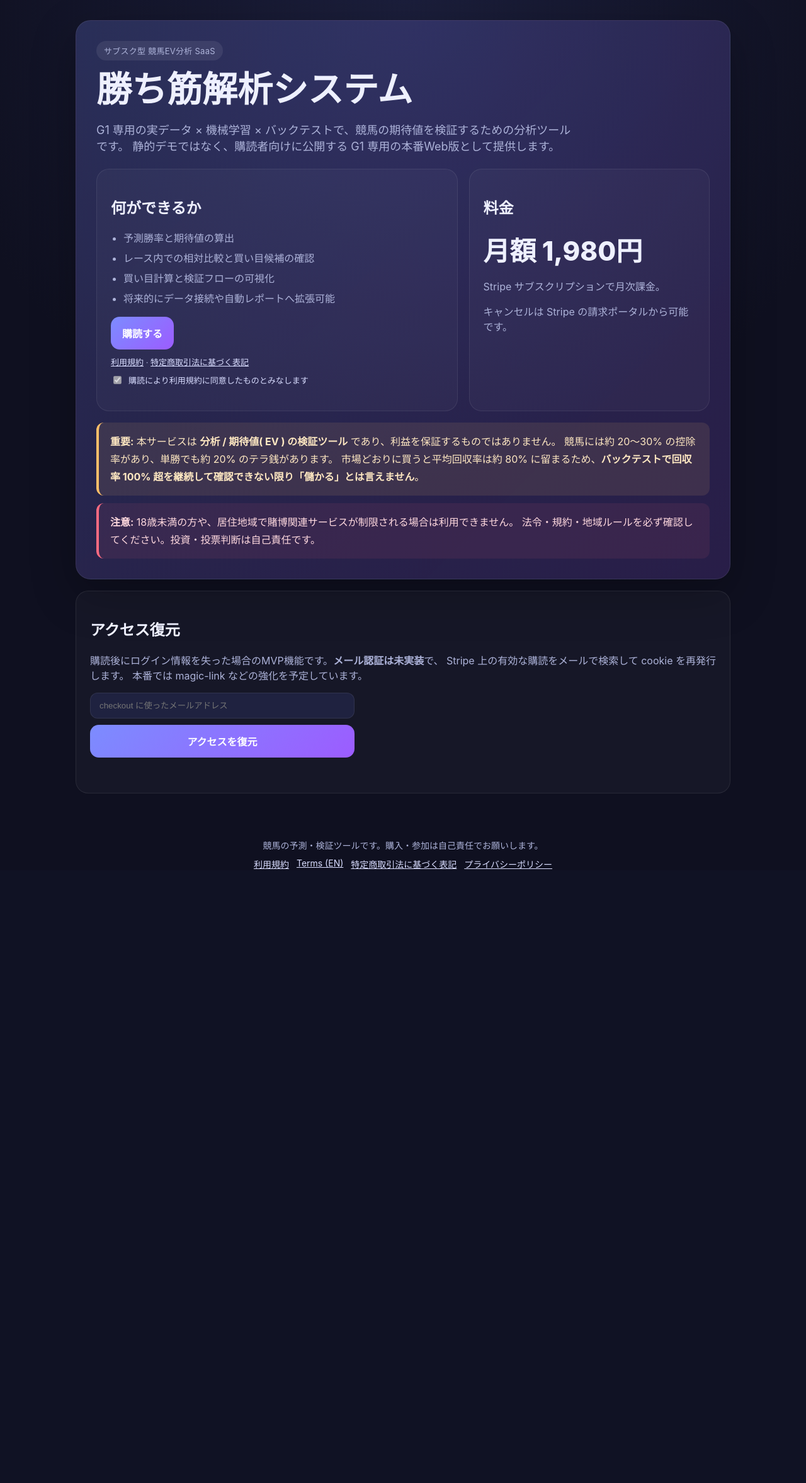
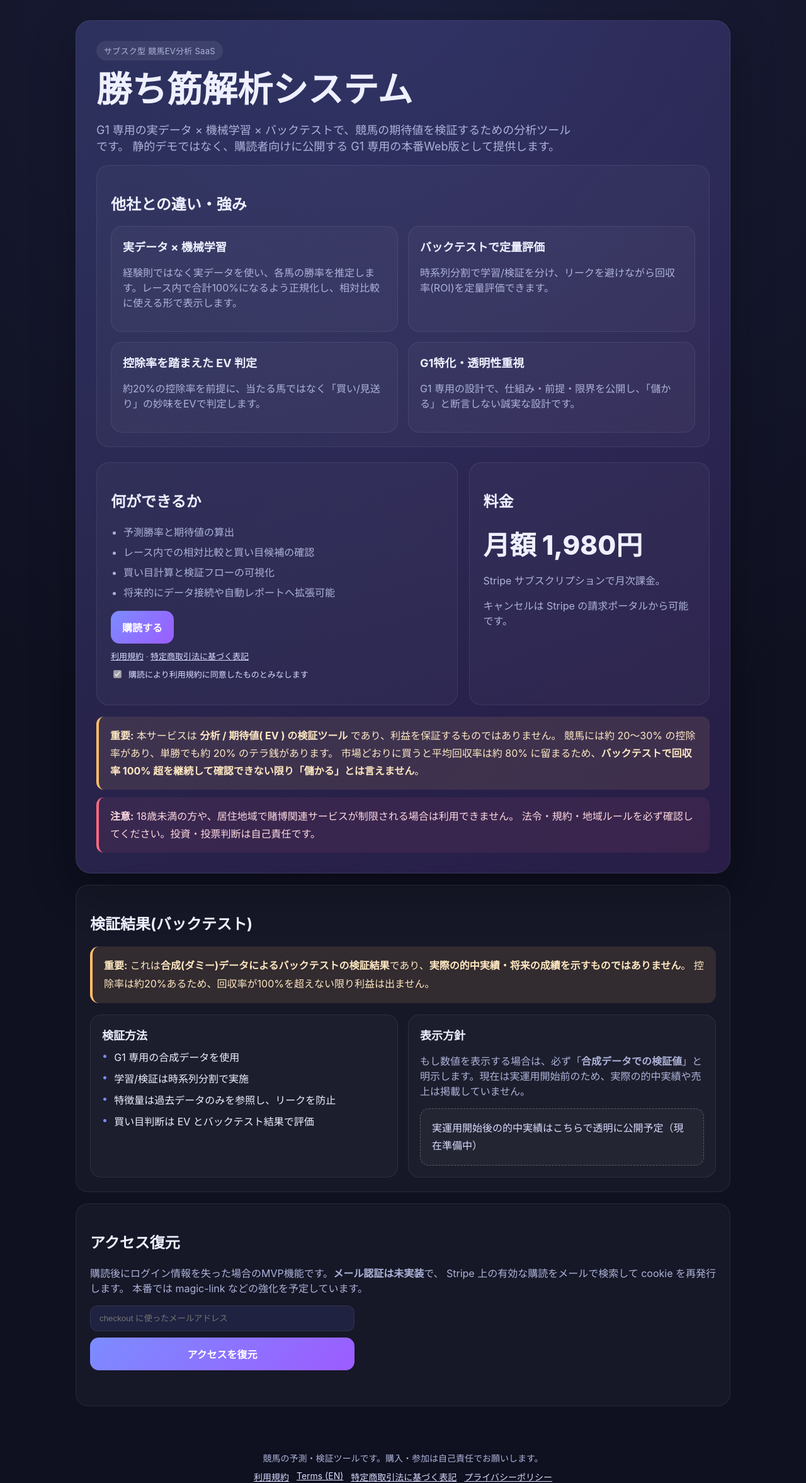
Before and after one commit to kek46991-commits/keiba-kachisuji-app, a FastAPI app: page / in a window 1280 px wide. Shown: the whole page at 63% size. Before the commit the page ends 1380 px from the top, so only its background shows below. Run offline with FastAPI, Linux system fonts and the light colour scheme; some libraries are stand-ins or nearby versions.

Commit message:
feat(landing): 強み(他社との違い)セクション追加、検証結果は景表法遵拠で合成データ明示
Co-Authored-By: ほあ <kek46991@gmail.com>

```diff
--- a/web/server.py
+++ b/web/server.py
@@ -88,7 +88,7 @@ def _seo_context(
 
 def _seo_for_landing() -> dict[str, Any]:
     price_label = os.getenv("APP_PRICE_LABEL", "月額 1,980円")
-    description = "中央競馬G1の期待値(EV)をML予測とバックテストで検証するサブスク型SaaS。"
+    description = "中央競馬G1の期待値(EV)を実データ×ML予測とバックテストで検証し、比較・妙味を見極めるサブスク型SaaS。"
     json_ld = [
         {
             "@context": "https://schema.org",
--- a/web/templates/landing.html
+++ b/web/templates/landing.html
@@ -124,6 +124,56 @@
       border-radius: 20px;
       padding: 22px;
     }
+    .section-grid {
+      display: grid;
+      grid-template-columns: repeat(2, minmax(0, 1fr));
+      gap: 16px;
+      margin-top: 18px;
+    }
+    .mini-card {
+      background: rgba(255,255,255,.03);
+      border: 1px solid var(--line);
+      border-radius: 18px;
+      padding: 18px;
+    }
+    .mini-card h3 {
+      margin: 0 0 10px;
+      font-size: 18px;
+    }
+    .feature-list {
+      list-style: none;
+      padding: 0;
+      margin: 0;
+    }
+    .feature-list li {
+      margin: 0 0 10px;
+      padding-left: 1.2em;
+      position: relative;
+      color: var(--text);
+    }
+    .feature-list li::before {
+      content: "•";
+      position: absolute;
+      left: 0;
+      color: var(--accent);
+    }
+    .notice-box {
+      border-left: 4px solid var(--warn);
+      background: rgba(255,191,105,.12);
+      color: #ffe8c2;
+      border-radius: 14px;
+      padding: 16px 18px;
+      line-height: 1.8;
+      margin-bottom: 16px;
+    }
+    .placeholder-box {
+      border: 1px dashed rgba(255,255,255,.25);
+      background: rgba(255,255,255,.03);
+      color: #d9ddff;
+      border-radius: 14px;
+      padding: 16px 18px;
+      line-height: 1.8;
+    }
     .restore {
       display: grid;
       gap: 10px;
@@ -147,7 +197,6 @@
     @media (max-width: 860px) { .grid { grid-template-columns: 1fr; } }
   </style>
   <script type="application/ld+json">{{ json_ld | tojson }}</script>
-  <script type="application/ld+json">{{ json_ld | tojson }}</script>
 </head>
 <body>
   <div class="wrap">
@@ -158,6 +207,36 @@
         G1 専用の実データ × 機械学習 × バックテストで、競馬の期待値を検証するための分析ツールです。
         静的デモではなく、購読者向けに公開する G1 専用の本番Web版として提供します。
       </p>
+
+      <section class="section">
+        <h2>他社との違い・強み</h2>
+        <div class="section-grid">
+          <div class="mini-card">
+            <h3>実データ × 機械学習</h3>
+            <p class="muted">
+              経験則ではなく実データを使い、各馬の勝率を推定します。レース内で合計100%になるよう正規化し、相対比較に使える形で表示します。
+            </p>
+          </div>
+          <div class="mini-card">
+            <h3>バックテストで定量評価</h3>
+            <p class="muted">
+              時系列分割で学習/検証を分け、リークを避けながら回収率(ROI)を定量評価できます。
+            </p>
+          </div>
+          <div class="mini-card">
+            <h3>控除率を踏まえた EV 判定</h3>
+            <p class="muted">
+              約20%の控除率を前提に、当たる馬ではなく「買い/見送り」の妙味をEVで判定します。
+            </p>
+          </div>
+          <div class="mini-card">
+            <h3>G1特化・透明性重視</h3>
+            <p class="muted">
+              G1 専用の設計で、仕組み・前提・限界を公開し、「儲かる」と断言しない誠実な設計です。
+            </p>
+          </div>
+        </div>
+      </section>
 
       <div class="grid">
         <div class="card">
@@ -197,6 +276,35 @@
         <strong>注意:</strong>
         18歳未満の方や、居住地域で賭博関連サービスが制限される場合は利用できません。
         法令・規約・地域ルールを必ず確認してください。投資・投票判断は自己責任です。
+      </div>
+    </section>
+
+    <section class="section">
+      <h2>検証結果(バックテスト)</h2>
+      <div class="notice-box">
+        <strong>重要:</strong>
+        これは<strong>合成(ダミー)データによるバックテストの検証結果</strong>であり、<strong>実際の的中実績・将来の成績を示すものではありません</strong>。
+        控除率は約20%あるため、回収率が100%を超えない限り利益は出ません。
+      </div>
+      <div class="section-grid">
+        <div class="mini-card">
+          <h3>検証方法</h3>
+          <ul class="feature-list">
+            <li>G1 専用の合成データを使用</li>
+            <li>学習/検証は時系列分割で実施</li>
+            <li>特徴量は過去データのみを参照し、リークを防止</li>
+            <li>買い目判断は EV とバックテスト結果で評価</li>
+          </ul>
+        </div>
+        <div class="mini-card">
+          <h3>表示方針</h3>
+          <p class="muted">
+            もし数値を表示する場合は、必ず「<strong>合成データでの検証値</strong>」と明示します。現在は実運用開始前のため、実際の的中実績や売上は掲載していません。
+          </p>
+          <div class="placeholder-box">
+            実運用開始後の的中実績はこちらで透明に公開予定（現在準備中）
+          </div>
+        </div>
       </div>
     </section>
 
```
